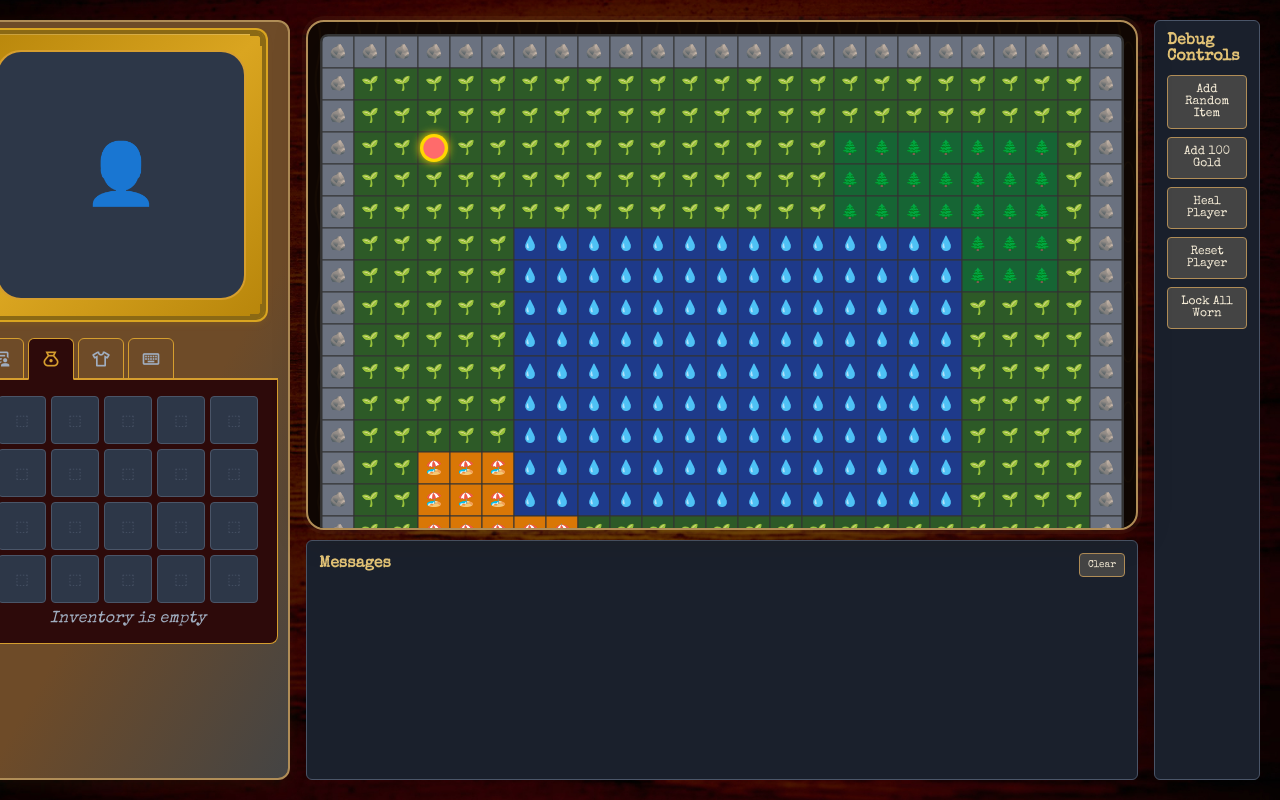
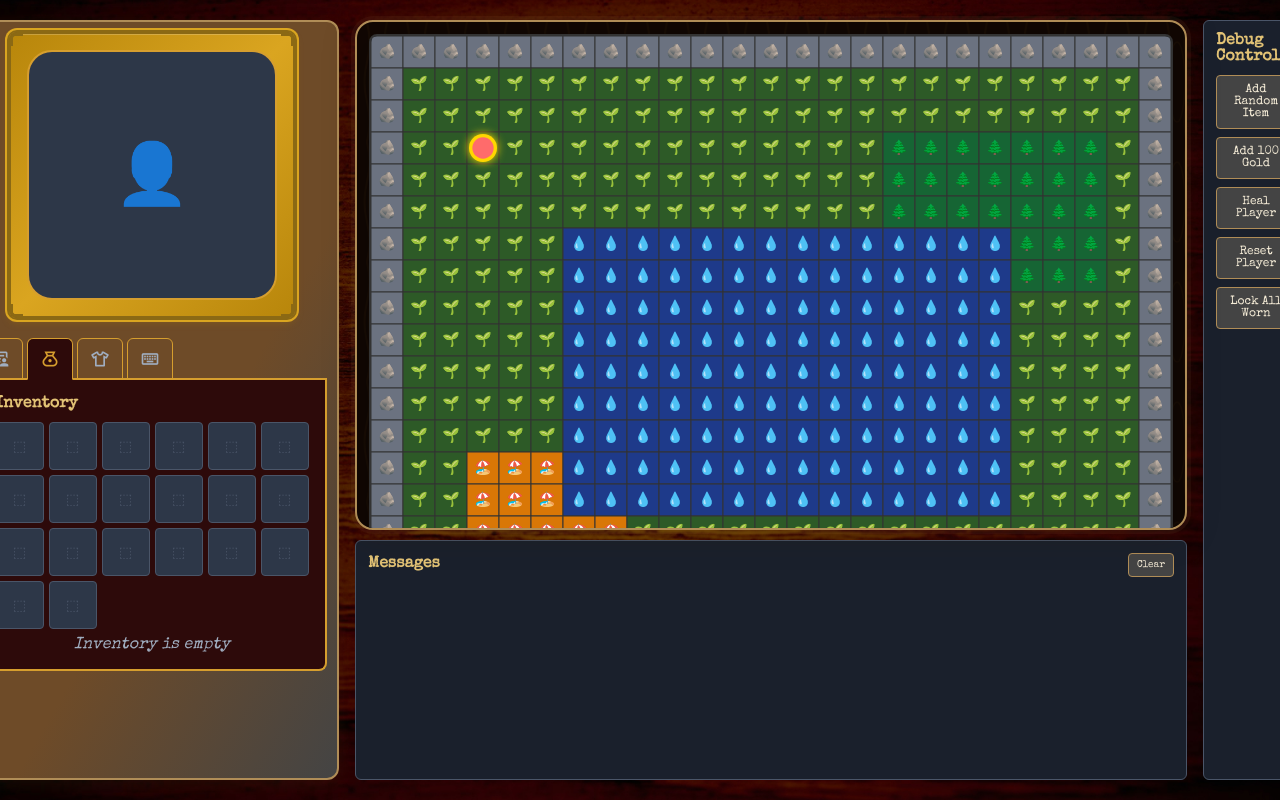
Before and after one commit to charlotte-xie/splarg, a Next.js app: page / in a window 1280 px wide. Both pictures are taken after a click on the button "money_bag". Built offline with nearby package versions, Linux system fonts and the light colour scheme; a web font is replaced by a local one.

Commit message:
Styling / UX

```diff
--- a/components/Inventory.tsx
+++ b/components/Inventory.tsx
@@ -102,6 +102,7 @@ export default function Inventory({
 
   return (
     <div className="inventory">
+        <h4>Inventory</h4>
         <div style={{
           display: 'grid',
           gridTemplateColumns: gridTemplateColumns,
--- a/components/Outfit.tsx
+++ b/components/Outfit.tsx
@@ -122,6 +122,7 @@ export default function Outfit({
 
   return (
     <div className="control-panel-grid">
+      <h4>Currently Worn Outfit</h4>
       {/* The outfit grid */}
       <div style={{
           display: 'grid',
@@ -134,9 +135,9 @@ export default function Outfit({
         }}>
           {/* Header row */}
           <h5>Location</h5>
-          <h5>Outer</h5>
-          <h5>Inner</h5>
-          <h5>Under</h5>
+          <h5 style={{textAlign: 'center'}}>Outer</h5>
+          <h5 style={{textAlign: 'center'}}>Inner</h5>
+          <h5 style={{textAlign: 'center'}}>Under</h5>
 
           {/* Equipment rows */}
           {wearAreas.map((wearArea) => {
--- a/components/PlayerPanel.tsx
+++ b/components/PlayerPanel.tsx
@@ -159,16 +159,9 @@ export default function PlayerPanel({
   return (
     <div className="player-panel">
       {/* Avatar Section */}
-      <div style={{
-        display: 'flex',
-        alignItems: 'center',
-        boxSizing: 'border-box',
-        width: '300px'
-      }}>
-          <Box>
-            <Avatar size={128} />
-          </Box>
-      </div>
+      <Box>
+        <Avatar size={128} />
+      </Box>
 
       <TabbedPanel tabs={tabs} />
     </div>
--- a/components/PlayerStats.tsx
+++ b/components/PlayerStats.tsx
@@ -52,7 +52,6 @@ export default function PlayerStats({ stats, onStatsUpdate }: PlayerStatsProps)
           <span className="stat-label">Level:</span>
           <span className="stat-value">{stats.level}</span>
           <Button
-            variant="primary"
             size="small"
             onClick={handleLevelUp}
             disabled={stats.experience < stats.experienceToNext}
@@ -77,7 +76,6 @@ export default function PlayerStats({ stats, onStatsUpdate }: PlayerStatsProps)
           <span className="stat-label">Health:</span>
           <span className="stat-value">{stats.health} / {stats.maxHealth}</span>
           <Button
-            variant="success"
             size="small"
             onClick={handleHeal}
             disabled={stats.health >= stats.maxHealth}
@@ -90,7 +88,6 @@ export default function PlayerStats({ stats, onStatsUpdate }: PlayerStatsProps)
           <span className="stat-label">Mana:</span>
           <span className="stat-value">{stats.mana} / {stats.maxMana}</span>
           <Button
-            variant="primary"
             size="small"
             onClick={handleManaRestore}
             disabled={stats.mana >= stats.maxMana}
@@ -106,7 +103,6 @@ export default function PlayerStats({ stats, onStatsUpdate }: PlayerStatsProps)
           <span className="stat-label">Strength:</span>
           <span className="stat-value">{stats.strength}</span>
           <Button
-            variant="secondary"
             size="small"
             onClick={() => handleStatChange('strength', stats.strength + 1)}
           >
@@ -118,7 +114,6 @@ export default function PlayerStats({ stats, onStatsUpdate }: PlayerStatsProps)
           <span className="stat-label">Dexterity:</span>
           <span className="stat-value">{stats.dexterity}</span>
           <Button
-            variant="secondary"
             size="small"
             onClick={() => handleStatChange('dexterity', stats.dexterity + 1)}
           >
@@ -130,7 +125,6 @@ export default function PlayerStats({ stats, onStatsUpdate }: PlayerStatsProps)
           <span className="stat-label">Intelligence:</span>
           <span className="stat-value">{stats.intelligence}</span>
           <Button
-            variant="secondary"
             size="small"
             onClick={() => handleStatChange('intelligence', stats.intelligence + 1)}
           >
@@ -142,7 +136,6 @@ export default function PlayerStats({ stats, onStatsUpdate }: PlayerStatsProps)
           <span className="stat-label">Constitution:</span>
           <span className="stat-value">{stats.constitution}</span>
           <Button
-            variant="secondary"
             size="small"
             onClick={() => handleStatChange('constitution', stats.constitution + 1)}
           >
@@ -156,7 +149,6 @@ export default function PlayerStats({ stats, onStatsUpdate }: PlayerStatsProps)
           <span className="stat-label">Gold:</span>
           <span className="stat-value">{stats.gold}</span>
           <Button
-            variant="secondary"
             size="small"
             onClick={() => handleStatChange('gold', stats.gold + 10)}
           >
--- a/components/TabbedPanel.tsx
+++ b/components/TabbedPanel.tsx
@@ -17,7 +17,14 @@ export default function TabbedPanel({ tabs, defaultTab, className = "" }: Tabbed
   const [activeTab, setActiveTab] = useState(defaultTab || tabs[0]?.id || '');
 
   return (
-    <div className={`tabbed-panel ${className}`}>
+    <div className={`tabbed-panel ${className}`}
+       style={{
+        width: '100%',
+        minWidth:'350px',
+      height: '100%',
+      flex: '1'
+    }}>
+
       <div className="tab-header" style={{
         display: 'flex',
         borderBottom: '2px solid #d69e2e',
@@ -56,7 +63,7 @@ export default function TabbedPanel({ tabs, defaultTab, className = "" }: Tabbed
       </div>
 
       <div className="tab-content" style={{
-        border: '1px solid #d69e2e',
+        border: '2px solid #d69e2e',
         borderTop: 'none',
         borderRadius: '0 0 8px 8px',
         padding: '16px',
--- a/components/TileMap.tsx
+++ b/components/TileMap.tsx
@@ -148,7 +148,7 @@ export default function TileMap({ area, playerPosition, player, onTileHover, hov
   };
 
   if (!area) {
-    return <div className="tile-map-loading">Loading map...</div>;
+    return <div>Loading map...</div>;
   }
 
   return (
--- a/styles/globals.css
+++ b/styles/globals.css
@@ -94,7 +94,7 @@ h5 {
 .game-content {
   display: flex;
   gap: 16px;
-  flex: 3;
+  flex: 4;
   min-height: 0;
   height: 100%;
 }
@@ -113,6 +113,8 @@ h5 {
   padding: 10px;
   flex: 0;
   box-shadow: 0 4px 16px 0 rgba(68, 44, 15, 0.25);
+  align-items: center;
+  justify-items: stretch;
   border: 2px solid var(--brass);
   display: flex;
   flex-direction: column;
@@ -175,15 +177,6 @@ h5 {
   border-radius: 8px;
   background: #000;
   box-shadow: 0 8px 32px rgba(0, 0, 0, 0.3);
-}
-
-.tile-map-loading {
-  display: flex;
-  justify-content: center;
-  align-items: center;
-  height: 400px;
-  font-size: 1.2rem;
-  color: #c299fc;
 }
 
 .area-button {
```
